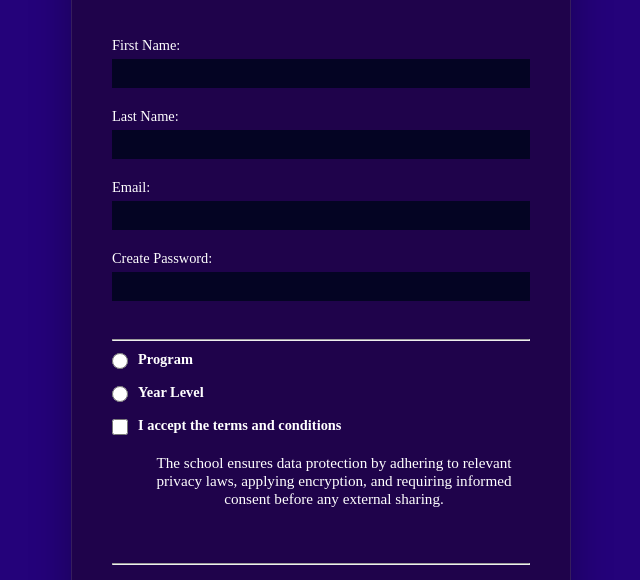
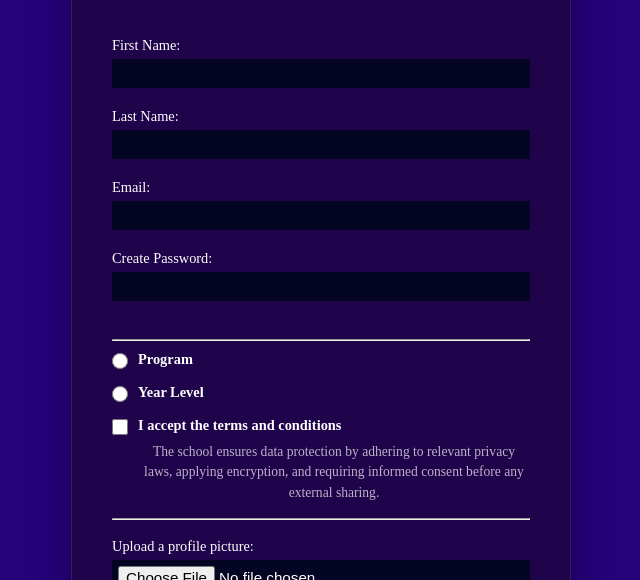
Before and after one commit to bitguybandit/registration-page, a plain HTML site: page index.html in a window 1280 px wide. Shown: the part 141-721 px from the top of the page, without its empty margins (319-959 px from the left). Drawn offline with Linux system fonts and the light colour scheme.

Commit message:
Update style.css

```diff
--- a/style.css
+++ b/style.css
@@ -114,3 +114,11 @@ textarea{
 .checkbox-content {
     flex: 1;
 }
+.checkbox .subtitle {
+    margin: 8px 0 0 0;
+    font-size: 0.85em;
+    color: rgba(255, 255, 255, 0.7);
+    line-height: 1.5;
+    font-weight: normal;
+    white-space: normal;
+}
```
